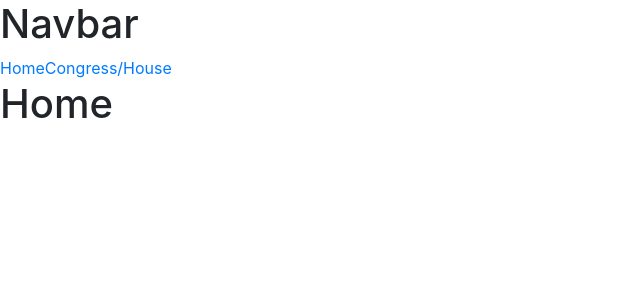
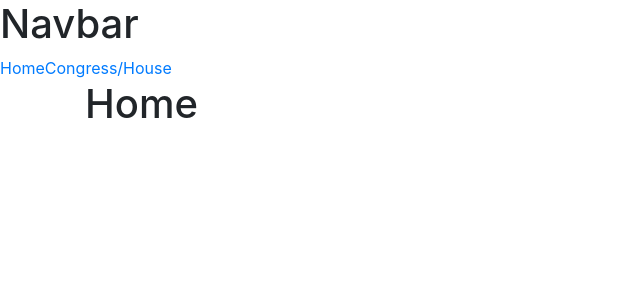
Before and after one commit to thannedel/react-typescript-training, a React (Create React App) app: page / in a window 1280 px wide. Shown: the top 300 px of the page, without its empty margins (0-640 px from the left). Built offline with nearby package versions, Linux system fonts and the light colour scheme; data requests are answered from the project's data file.

Commit message:
add container from reactstrap

```diff
--- a/src/App.tsx
+++ b/src/App.tsx
@@ -3,13 +3,14 @@ import Home from "../src/components/common/Home";
 import House from '../src/components/Congress/House'
 import { MemberProvider } from "./contexts/MemberContext";
 import { BrowserRouter as Router, Route, Switch } from 'react-router-dom';
+import { Container } from 'reactstrap';
 function App() {
   return (
     <MemberProvider>
       <Router>
       <div className="App">
           <Navbar />
-          <div className="content">
+          <Container>
             <Switch>
               <Route exact path="/">
                  <Home />
@@ -21,7 +22,7 @@ function App() {
               </Route>
             </Switch>
 
-            </div>
+            </Container>
         </div>
         </Router>
     </MemberProvider>
```
